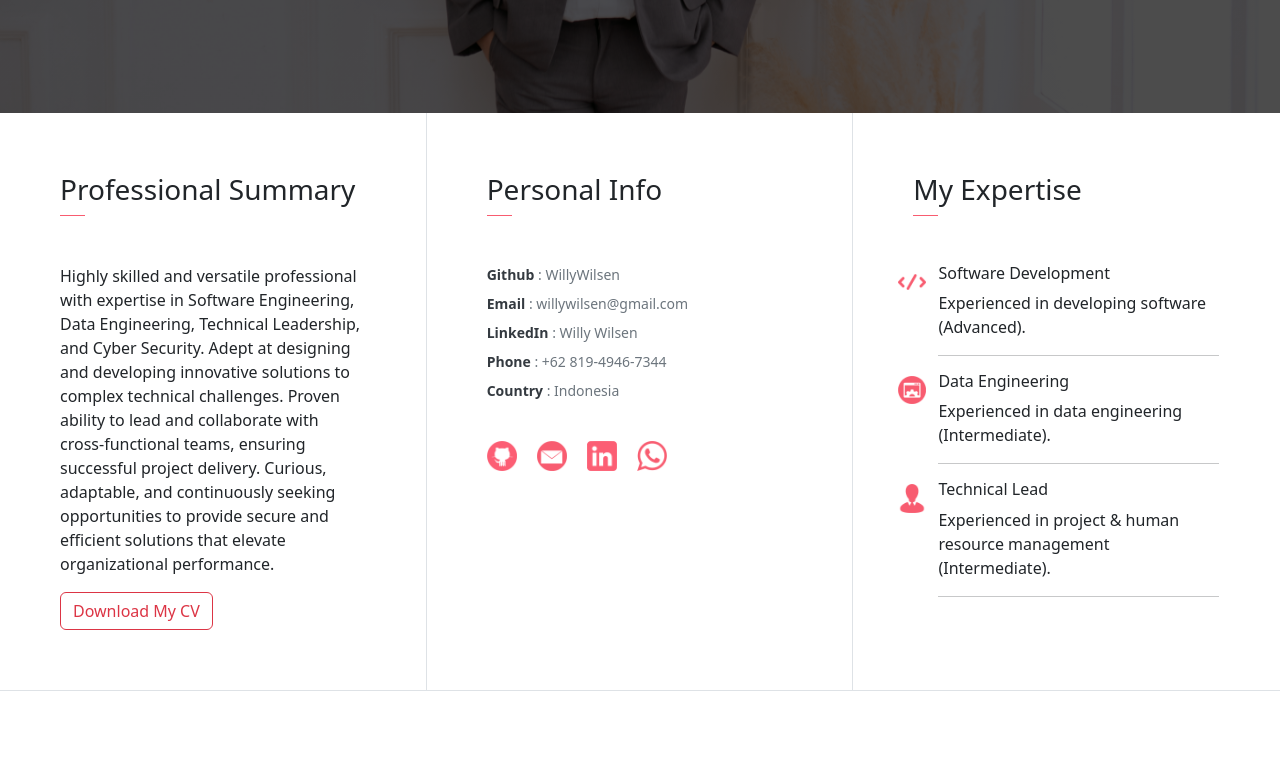
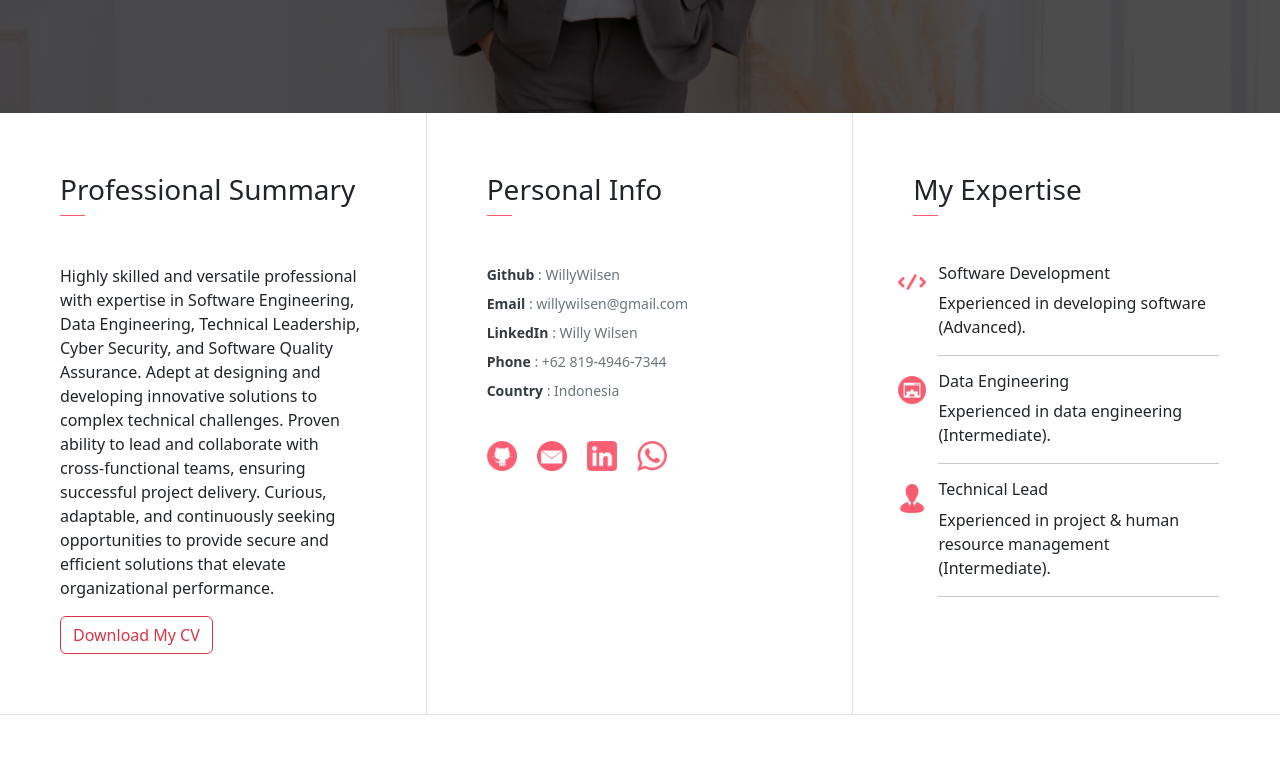
Before and after one commit to WillyWilsen/My-Profile-UI, a Next.js app: page / in a window 1280 px wide. Shown: the part 527-1303 px from the top of the page. Built offline with nearby package versions, Linux system fonts and the light colour scheme; no server answers.

Commit message:
Update profile

```diff
--- a/pages/index.js
+++ b/pages/index.js
@@ -412,14 +412,12 @@ export default function Home() {
               </h3>
               <span className={`${custom.line} mb-5`}></span>
               <p className="mt-20">
-                Highly skilled and versatile professional with expertise in
-                Software Engineering, Data Engineering, Technical Leadership,
-                and Cyber Security. Adept at designing and developing innovative
-                solutions to complex technical challenges. Proven ability to
-                lead and collaborate with cross-functional teams, ensuring
-                successful project delivery. Curious, adaptable, and
-                continuously seeking opportunities to provide secure and
-                efficient solutions that elevate organizational performance.
+                Highly skilled and versatile professional with expertise in Software Engineering, Data Engineering,
+                Technical Leadership, Cyber Security, and Software Quality Assurance. Adept at designing and
+                developing innovative solutions to complex technical challenges. Proven ability to lead and
+                collaborate with cross-functional teams, ensuring successful project delivery. Curious, adaptable,
+                and continuously seeking opportunities to provide secure and efficient solutions that elevate
+                organizational performance.
               </p>
               <a
                 rel="noreferrer"
```
